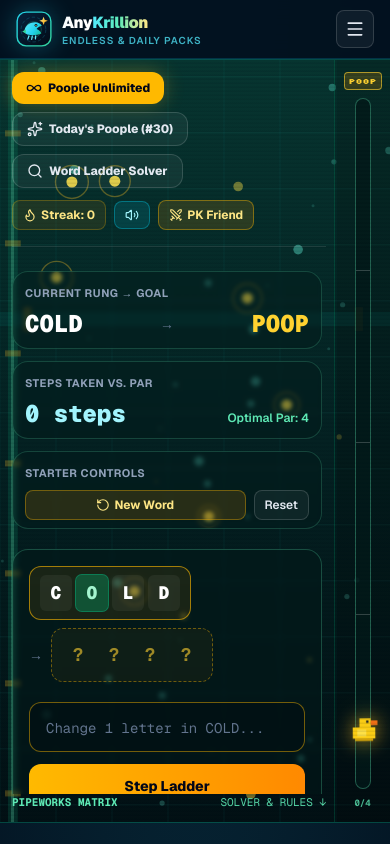
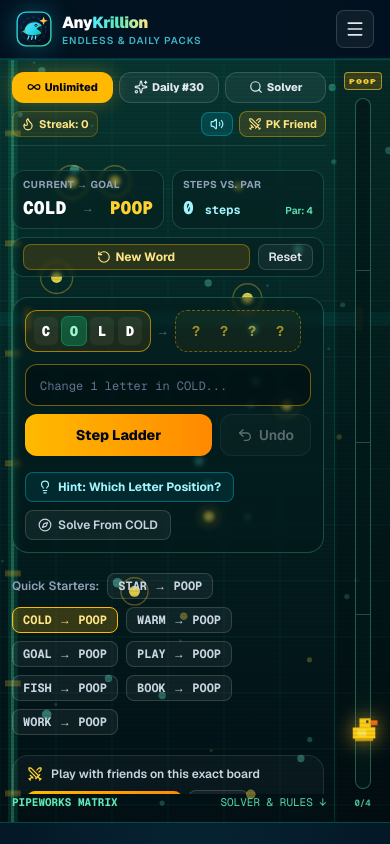
Before and after one commit to zjianchun/anykrillion, a Next.js app: page /poople-unlimited in a window 390 px wide. Shown: the top 844 px of the page. Built offline with nearby package versions, Linux system fonts and the light colour scheme.

Commit message:
ux: compact mobile layout for /poople-unlimited/ above-the-fold controls

```diff
--- a/src/components/PoopleGameEngine.tsx
+++ b/src/components/PoopleGameEngine.tsx
@@ -466,58 +466,62 @@ export default function PoopleGameEngine() {
       >
       <div className="flex flex-col gap-2">
       {/* Top Bar: Mode Switcher + Stats */}
-      <div className="pointer-events-auto flex flex-wrap items-center justify-between gap-3 border-b border-white/10 pb-4">
-        <div className="flex flex-wrap items-center gap-2">
+      <div className="pointer-events-auto flex flex-col gap-2 border-b border-white/10 pb-2 sm:flex-row sm:flex-wrap sm:items-center sm:justify-between sm:gap-3 sm:pb-4">
+        <div className="grid grid-cols-3 gap-1.5 sm:flex sm:flex-wrap sm:items-center sm:gap-2">
           <button
             type="button"
             onClick={() => switchToTab("unlimited")}
-            className={`inline-flex items-center gap-1.5 rounded-xl px-3.5 py-2 text-xs font-extrabold transition sm:text-sm ${
+            className={`inline-flex items-center justify-center gap-1 rounded-xl px-2 py-1.5 text-[11px] font-extrabold transition sm:px-3.5 sm:py-2 sm:text-sm ${
               tab === "unlimited"
                 ? "bg-amber-400 text-slate-950 shadow-[0_0_20px_rgba(251,191,36,0.3)]"
                 : "border border-white/15 bg-white/5 text-slate-200 hover:bg-white/10"
             }`}
           >
-            <InfinityIcon className="h-4 w-4" />
-            Poople Unlimited
+            <InfinityIcon className="h-3.5 w-3.5 shrink-0 sm:h-4 sm:w-4" />
+            <span className="truncate sm:hidden">Unlimited</span>
+            <span className="hidden sm:inline">Poople Unlimited</span>
           </button>
 
           <button
             type="button"
             onClick={() => switchToTab("daily")}
-            className={`inline-flex items-center gap-1.5 rounded-xl px-3.5 py-2 text-xs font-extrabold transition sm:text-sm ${
+            className={`inline-flex items-center justify-center gap-1 rounded-xl px-2 py-1.5 text-[11px] font-extrabold transition sm:px-3.5 sm:py-2 sm:text-sm ${
               tab === "daily"
                 ? "bg-emerald-400 text-slate-950 shadow-[0_0_20px_rgba(52,211,153,0.3)]"
                 : "border border-white/15 bg-white/5 text-slate-200 hover:bg-white/10"
             }`}
           >
-            <Sparkles className="h-4 w-4" />
-            Today&apos;s Poople (#{latestDaily.dayNumber})
+            <Sparkles className="h-3.5 w-3.5 shrink-0 sm:h-4 sm:w-4" />
+            <span className="truncate sm:hidden">Daily #{latestDaily.dayNumber}</span>
+            <span className="hidden sm:inline">Today&apos;s Poople (#{latestDaily.dayNumber})</span>
           </button>
 
           <button
             type="button"
             onClick={() => switchToTab("solver")}
-            className={`inline-flex items-center gap-1.5 rounded-xl px-3.5 py-2 text-xs font-extrabold transition sm:text-sm ${
+            className={`inline-flex items-center justify-center gap-1 rounded-xl px-2 py-1.5 text-[11px] font-extrabold transition sm:px-3.5 sm:py-2 sm:text-sm ${
               tab === "solver"
                 ? "bg-cyan-400 text-slate-950 shadow-[0_0_20px_rgba(34,211,238,0.3)]"
                 : "border border-white/15 bg-white/5 text-slate-200 hover:bg-white/10"
             }`}
           >
-            <Search className="h-4 w-4" />
-            Word Ladder Solver
+            <Search className="h-3.5 w-3.5 shrink-0 sm:h-4 sm:w-4" />
+            <span className="truncate sm:hidden">Solver</span>
+            <span className="hidden sm:inline">Word Ladder Solver</span>
           </button>
         </div>
 
-        <div className="flex flex-wrap items-center gap-2 text-xs">
-          <span className="inline-flex items-center gap-1 rounded-lg border border-amber-400/25 bg-amber-500/10 px-2.5 py-1.5 font-bold text-amber-200">
+        <div className="flex items-center justify-between gap-2 text-[11px] sm:justify-end sm:text-xs">
+          <span className="inline-flex items-center gap-1 rounded-lg border border-amber-400/25 bg-amber-500/10 px-2 py-1 font-bold text-amber-200 sm:px-2.5 sm:py-1.5">
             <Flame className="h-3.5 w-3.5" />
             Streak: {streak}
           </span>
+          <div className="flex items-center gap-1.5 sm:gap-2">
             <button
               type="button"
               onClick={() => setSoundEnabled(!soundOn)}
               aria-label={soundOn ? "Mute sound" : "Enable sound"}
-            className={`inline-flex items-center gap-1 rounded-lg border px-2.5 py-1.5 font-semibold transition ${
+              className={`inline-flex items-center gap-1 rounded-lg border px-2 py-1 font-semibold transition sm:px-2.5 sm:py-1.5 ${
                 soundOn
                   ? "border-cyan-400/35 bg-cyan-500/15 text-cyan-200"
                   : "border-white/15 bg-white/5 text-slate-400"
@@ -528,12 +532,13 @@ export default function PoopleGameEngine() {
             <button
               type="button"
               onClick={handleQuickInvite}
-            className="inline-flex items-center gap-1 rounded-lg border border-amber-400/40 bg-amber-500/15 px-2.5 py-1.5 font-bold text-amber-200 transition hover:bg-amber-500/25"
+              className="inline-flex items-center gap-1 rounded-lg border border-amber-400/40 bg-amber-500/15 px-2 py-1 font-bold text-amber-200 transition hover:bg-amber-500/25 sm:px-2.5 sm:py-1.5"
               title="Copy Challenge Link for this starting word"
             >
               {copiedQuickInvite ? <Check className="h-3.5 w-3.5" /> : <Swords className="h-3.5 w-3.5" />}
               {copiedQuickInvite ? "Copied!" : "PK Friend"}
             </button>
+          </div>
         </div>
       </div>
 
@@ -557,7 +562,7 @@ export default function PoopleGameEngine() {
       {/* Mode 3: Shortest-Path BFS Solver */}
       </div>
 
-      <div className="my-auto flex max-h-[calc(100%-108px)] w-full max-w-4xl flex-col gap-3 self-center overflow-y-auto pr-1">
+      <div className="my-auto flex max-h-[calc(100%-84px)] w-full max-w-4xl flex-col gap-2 self-center overflow-y-auto pr-0.5 sm:max-h-[calc(100%-108px)] sm:gap-3 sm:pr-1">
       {tab === "solver" ? (
         <div className="mt-6 space-y-5">
           <div data-hud-interactive className="pointer-events-auto rounded-2xl border border-emerald-400/30 bg-[#03191a]/45 p-4 backdrop-blur-[2px] sm:p-5">
@@ -730,42 +735,42 @@ export default function PoopleGameEngine() {
             </div>
           )}
 
-          {/* HUD Strip */}
-          <div className="grid gap-3 sm:grid-cols-3">
-            <div className="rounded-2xl border border-emerald-300/20 bg-[#03191a]/40 px-3 py-2 backdrop-blur-[2px]">
-              <span className="text-[11px] font-bold uppercase tracking-wider text-slate-400">
-                Current Rung → Goal
+          {/* HUD Strip (2-col + slim controls on mobile, 3-col on desktop) */}
+          <div className="grid grid-cols-2 gap-2 sm:grid-cols-3 sm:gap-3">
+            <div className="rounded-xl border border-emerald-300/20 bg-[#03191a]/40 px-2.5 py-1.5 backdrop-blur-[2px] sm:rounded-2xl sm:px-3 sm:py-2">
+              <span className="block truncate text-[10px] font-bold uppercase tracking-wider text-slate-400 sm:text-[11px]">
+                Current → Goal
               </span>
-              <div className="mt-1 flex items-center justify-between font-mono text-2xl font-black">
+              <div className="mt-0.5 flex items-center justify-between font-mono text-lg font-black sm:mt-1 sm:text-2xl">
                 <span className="text-white">{currentWord}</span>
-                <span className="text-sm text-slate-500">→</span>
+                <span className="text-xs text-slate-500 sm:text-sm">→</span>
                 <span className="text-amber-300">POOP</span>
               </div>
             </div>
 
-            <div className="rounded-2xl border border-emerald-300/20 bg-[#03191a]/40 px-3 py-2 backdrop-blur-[2px]">
-              <span className="text-[11px] font-bold uppercase tracking-wider text-slate-400">
-                Steps Taken vs. Par
+            <div className="rounded-xl border border-emerald-300/20 bg-[#03191a]/40 px-2.5 py-1.5 backdrop-blur-[2px] sm:rounded-2xl sm:px-3 sm:py-2">
+              <span className="block truncate text-[10px] font-bold uppercase tracking-wider text-slate-400 sm:text-[11px]">
+                Steps vs. Par
               </span>
-              <div className="mt-1 flex items-baseline justify-between">
-                <span className="font-mono text-2xl font-black text-cyan-200">
-                  {stepsTaken} {stepsTaken === 1 ? "step" : "steps"}
+              <div className="mt-0.5 flex items-baseline justify-between sm:mt-1">
+                <span className="font-mono text-lg font-black text-cyan-200 sm:text-2xl">
+                  {stepsTaken} <span className="text-xs font-bold sm:text-base">{stepsTaken === 1 ? "step" : "steps"}</span>
                 </span>
-                <span className="text-xs font-semibold text-emerald-300">
-                  Optimal Par: {parSteps}
+                <span className="text-[10px] font-semibold text-emerald-300 sm:text-xs">
+                  Par: {parSteps}
                 </span>
               </div>
             </div>
 
-            <div className="rounded-2xl border border-emerald-300/20 bg-[#03191a]/40 px-3 py-2 backdrop-blur-[2px]">
-              <span className="text-[11px] font-bold uppercase tracking-wider text-slate-400">
+            <div className="col-span-2 flex items-center justify-between gap-2 rounded-xl border border-emerald-300/20 bg-[#03191a]/40 px-2.5 py-1.5 backdrop-blur-[2px] sm:col-span-1 sm:block sm:rounded-2xl sm:px-3 sm:py-2">
+              <span className="hidden text-[11px] font-bold uppercase tracking-wider text-slate-400 sm:block">
                 Starter Controls
               </span>
-              <div className="mt-1.5 flex items-center gap-2">
+              <div className="flex flex-1 items-center gap-2 sm:mt-1.5">
                 <button
                   type="button"
                   onClick={pickRandomStarter}
-                  className="inline-flex flex-1 items-center justify-center gap-1 rounded-lg border border-amber-400/35 bg-amber-500/15 px-2.5 py-1.5 text-xs font-bold text-amber-200 hover:bg-amber-500/25"
+                  className="inline-flex flex-1 items-center justify-center gap-1 rounded-lg border border-amber-400/35 bg-amber-500/15 px-2.5 py-1 text-xs font-bold text-amber-200 hover:bg-amber-500/25 sm:py-1.5"
                 >
                   <RotateCcw className="h-3.5 w-3.5" />
                   New Word
@@ -773,7 +778,7 @@ export default function PoopleGameEngine() {
                 <button
                   type="button"
                   onClick={() => startRound(startWord, tab === "daily" ? "daily" : "unlimited")}
-                  className="inline-flex items-center justify-center gap-1 rounded-lg border border-white/15 bg-white/5 px-2.5 py-1.5 text-xs font-semibold text-slate-200 hover:bg-white/10"
+                  className="inline-flex items-center justify-center gap-1 rounded-lg border border-white/15 bg-white/5 px-2.5 py-1 text-xs font-semibold text-slate-200 hover:bg-white/10 sm:py-1.5"
                 >
                   Reset
                 </button>
@@ -782,12 +787,12 @@ export default function PoopleGameEngine() {
           </div>
 
           {/* Ladder Chain Visual */}
-          <div data-hud-interactive className="pointer-events-auto rounded-2xl border border-emerald-300/25 bg-[#03191a]/45 p-4 backdrop-blur-[2px] sm:p-5">
-            <div className="flex flex-wrap items-center gap-2">
+          <div data-hud-interactive className="pointer-events-auto rounded-2xl border border-emerald-300/25 bg-[#03191a]/45 p-3 backdrop-blur-[2px] sm:p-5">
+            <div className="flex flex-wrap items-center gap-1.5 sm:gap-2">
               {chain.map((word, idx) => (
-                <div key={`${word}-${idx}`} className="flex items-center gap-2">
+                <div key={`${word}-${idx}`} className="flex items-center gap-1.5 sm:gap-2">
                   <div
-                    className={`flex gap-1 rounded-xl border px-2.5 py-2 ${
+                    className={`flex gap-1 rounded-xl border px-2 py-1.5 sm:px-2.5 sm:py-2 ${
                       word === "POOP"
                         ? "border-emerald-400/60 bg-emerald-500/15"
                         : idx === chain.length - 1
@@ -800,7 +805,7 @@ export default function PoopleGameEngine() {
                       return (
                         <span
                           key={pos}
-                          className={`flex h-9 w-8 items-center justify-center rounded-md font-mono text-lg font-black ${
+                          className={`flex h-7 w-6 items-center justify-center rounded-md font-mono text-sm font-black sm:h-9 sm:w-8 sm:text-lg ${
                             matchesTarget
                               ? "bg-emerald-500/30 text-emerald-200 ring-1 ring-emerald-400/50"
                               : "bg-white/5 text-white"
@@ -812,18 +817,18 @@ export default function PoopleGameEngine() {
                     })}
                   </div>
                   {idx < chain.length - 1 && (
-                    <span className="font-mono text-sm font-bold text-slate-500">→</span>
+                    <span className="font-mono text-xs font-bold text-slate-500 sm:text-sm">→</span>
                   )}
                 </div>
               ))}
               {!solved && (
-                <div className="flex items-center gap-2">
-                  <span className="font-mono text-sm font-bold text-slate-500">→</span>
-                  <div className="flex gap-1 rounded-xl border border-dashed border-amber-400/40 bg-amber-500/5 px-2.5 py-2">
+                <div className="flex items-center gap-1.5 sm:gap-2">
+                  <span className="font-mono text-xs font-bold text-slate-500 sm:text-sm">→</span>
+                  <div className="flex gap-1 rounded-xl border border-dashed border-amber-400/40 bg-amber-500/5 px-2 py-1.5 sm:px-2.5 sm:py-2">
                     {["?", "?", "?", "?"].map((q, pos) => (
                       <span
                         key={pos}
-                        className="flex h-9 w-8 items-center justify-center rounded-md font-mono text-lg font-bold text-amber-300/60"
+                        className="flex h-7 w-6 items-center justify-center rounded-md font-mono text-sm font-bold text-amber-300/60 sm:h-9 sm:w-8 sm:text-lg"
                       >
                         {q}
                       </span>
@@ -877,8 +882,8 @@ export default function PoopleGameEngine() {
                 /></div>
               </div>
             ) : (
-              <div className="mt-5">
-                <form onSubmit={handleSubmitStep} className="flex flex-col gap-3 sm:flex-row">
+              <div className="mt-3 sm:mt-5">
+                <form onSubmit={handleSubmitStep} className="flex flex-col gap-2 sm:flex-row sm:gap-3">
                   <input
                     ref={inputRef}
                     type="text"
@@ -886,15 +891,17 @@ export default function PoopleGameEngine() {
                     value={inputWord}
                     onChange={(e) => {
                       setInputWord(e.target.value.replace(/[^a-zA-Z]/g, "").toUpperCase());
+                      setTypingPulse((n) => n + 1);
                       if (errorMsg) setErrorMsg(null);
                     }}
                     placeholder={`Change 1 letter in ${currentWord}...`}
                     aria-label="Enter next 4-letter ladder word"
-                    className="flex-1 rounded-xl border border-amber-400/45 bg-[#021215]/75 px-4 py-2.5 font-mono text-lg font-black uppercase tracking-widest text-white placeholder:text-sm placeholder:font-normal placeholder:normal-case placeholder:tracking-normal placeholder:text-slate-500 focus:border-amber-300 focus:outline-none"
+                    className="flex-1 rounded-xl border border-amber-400/45 bg-[#021215]/75 px-3.5 py-2 font-mono text-base font-black uppercase tracking-widest text-white placeholder:text-xs placeholder:font-normal placeholder:normal-case placeholder:tracking-normal placeholder:text-slate-500 focus:border-amber-300 focus:outline-none sm:px-4 sm:py-2.5 sm:text-lg sm:placeholder:text-sm"
                   />
+                  <div className="grid grid-cols-[1fr_auto] gap-2 sm:flex sm:gap-3">
                     <button
                       type="submit"
-                    className="rounded-xl bg-gradient-to-r from-amber-400 to-orange-400 px-6 py-3 text-sm font-extrabold text-slate-950 transition hover:brightness-110"
+                      className="rounded-xl bg-gradient-to-r from-amber-400 to-orange-400 px-5 py-2.5 text-sm font-extrabold text-slate-950 transition hover:brightness-110 sm:px-6 sm:py-3"
                     >
                       Step Ladder
                     </button>
@@ -902,11 +909,12 @@ export default function PoopleGameEngine() {
                       type="button"
                       onClick={handleUndo}
                       disabled={chain.length <= 1}
-                    className="inline-flex items-center justify-center gap-1.5 rounded-xl border border-white/15 bg-white/5 px-4 py-3 text-sm font-semibold text-slate-200 transition hover:bg-white/10 disabled:opacity-40"
+                      className="inline-flex items-center justify-center gap-1.5 rounded-xl border border-white/15 bg-white/5 px-4 py-2.5 text-sm font-semibold text-slate-200 transition hover:bg-white/10 disabled:opacity-40 sm:py-3"
                     >
                       <Undo2 className="h-4 w-4" />
                       Undo
                     </button>
+                  </div>
                 </form>
 
                 {errorMsg && (
```
Lines whose indentation alone changed are shown as unchanged.
